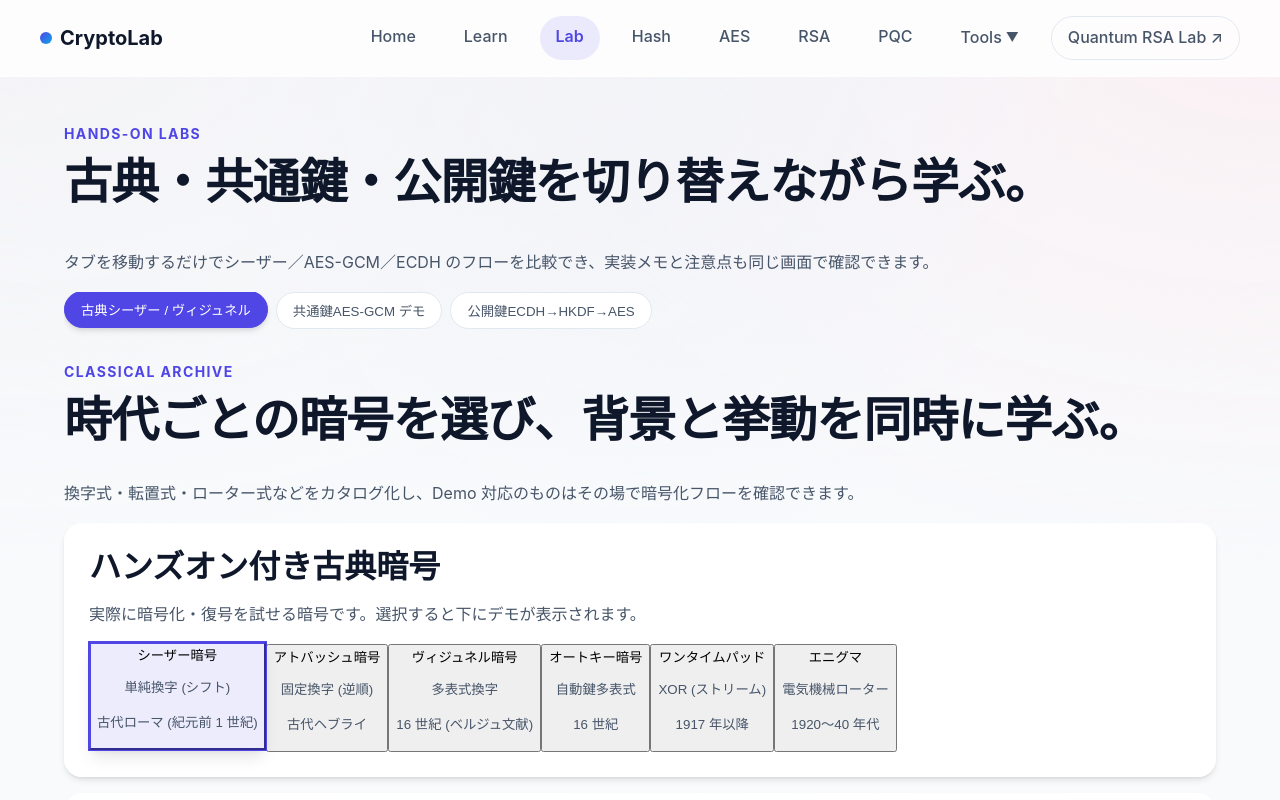
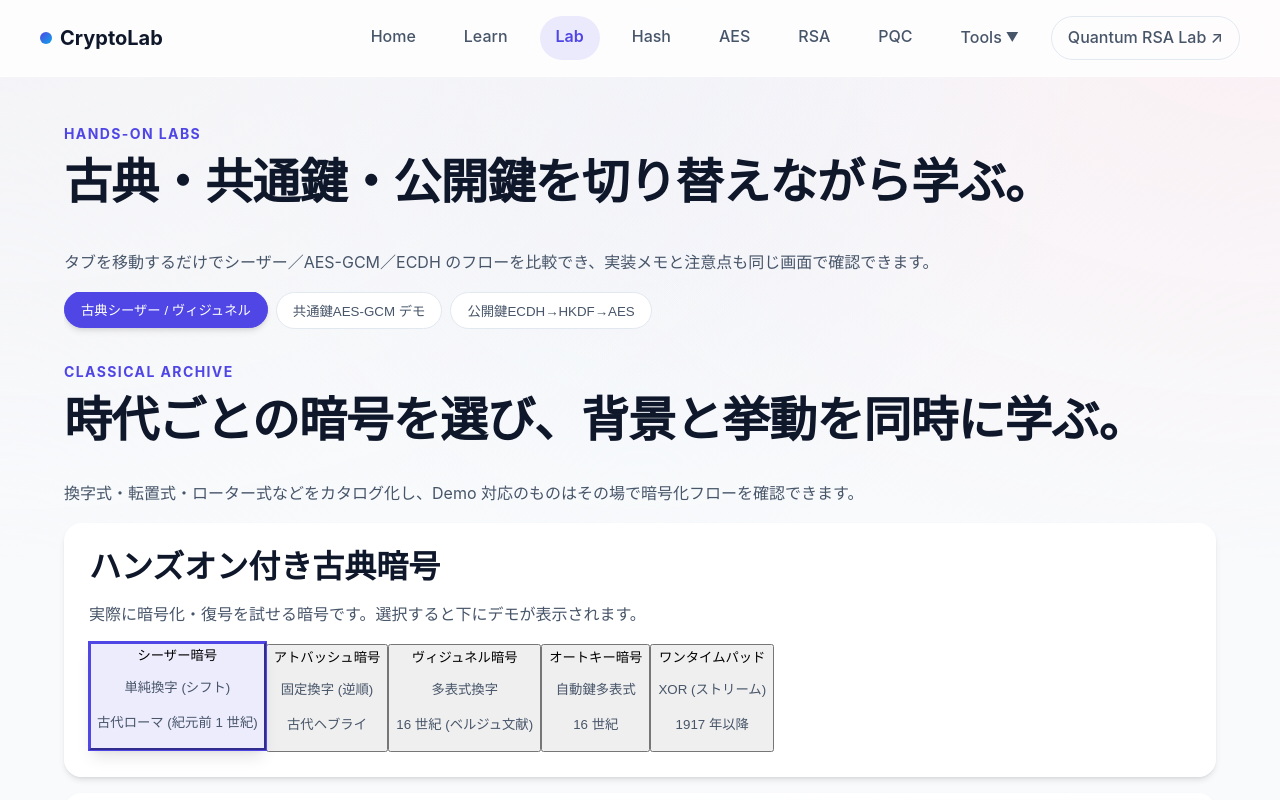
Before and after one commit to kaminuma/cryptoLab, a React (Vite) app: page /labs in a window 1280 px wide. Shown: the top 800 px of the page. Built offline with nearby package versions, Linux system fonts and the light colour scheme.

Commit message:
refactor: remove Enigma references from analytics branch
- src/data/classical.ts から Enigma 定義を削除
- src/pages/Classical.tsx から Enigma シミュレータリンクセクションを削除
- 完全にGA4専用ブランチに

```diff
--- a/src/data/classical.ts
+++ b/src/data/classical.ts
@@ -8,14 +8,13 @@ export type ClassicalCipher = {
   | 'playfair'
   | 'hill'
   | 'otp'
-  | 'enigma'
   name: string
   era: string
   type: string
   description: string
   algorithm: string
   highlights: string[]
-  interactive?: 'caesar' | 'vigenere' | 'atbash' | 'autokey' | 'otp' | 'enigma'
+  interactive?: 'caesar' | 'vigenere' | 'atbash' | 'autokey' | 'otp'
   references?: Array<{ label: string; url: string }>
 }
 
@@ -110,17 +109,5 @@ export const classicalCiphers: ClassicalCipher[] = [
       { label: 'One-time pad - Wikipedia', url: 'https://en.wikipedia.org/wiki/One-time_pad' },
     ],
   },
-  {
-    id: 'enigma',
-    name: 'エニグマ',
-    era: '1920〜40 年代',
-    type: '電気機械ローター',
-    description: 'ローター・反射板・プラグボードで多段換字を行う機械式暗号。第二次世界大戦で著名。',
-    algorithm: '複数の回転ローター（円盤）と反射板、プラグボードを組み合わせた電気機械式暗号機。各ローターは26個の接点を持ち、内部配線で入出力を置換する。キーを押すと電流がプラグボード→ローター群→反射板→逆順にローター群→プラグボードと通過し、対応するランプが点灯。キー入力ごとに右端ローターが1ステップ回転し（オドメーター式に桁上がりも）、置換パターンが変化する。反射板により暗号化と復号が同一操作となるが、同時に「文字が自分自身に暗号化されない」という構造的弱点が生まれた。初期設定（ローター順序・位置・プラグボード配線）が鍵となる。ブレッチリーパークの Alan Turing らが Bombe マシンで解読に成功し、連合国の勝利に貢献した。',
-    highlights: ['同じ文字が自分自身にマップされない構造', 'ローター設定＋日替わりキー', 'ブレッチリーパークの解読で有名'],
-    interactive: 'enigma',
-    references: [
-      { label: 'Bletchley Park archives', url: 'https://bletchleypark.org.uk/' },
-    ],
-  },
+
 ]
--- a/src/pages/Classical.tsx
+++ b/src/pages/Classical.tsx
@@ -1,5 +1,4 @@
 import { useEffect, useMemo, useRef, useState } from 'react'
-import { Link } from 'react-router-dom'
 import * as echarts from 'echarts'
 import { classicalCiphers } from '@/data/classical'
 import { caesarEncrypt, caesarDecrypt } from '@/lib/classical/caesar'
@@ -276,7 +275,7 @@ export default function ClassicalPage() {
           )}
         </section>
 
-        {interactiveType && interactiveType !== 'enigma' && (
+        {interactiveType && (
           <>
             <section className="card" style={{ marginBottom: 'var(--spacing-lg)' }}>
               <div className="card-header">
@@ -441,30 +440,7 @@ export default function ClassicalPage() {
           </>
         )}
 
-        {interactiveType === 'enigma' && (
-          <section className="card" style={{ marginBottom: 'var(--spacing-lg)', textAlign: 'center', padding: '3rem' }}>
-            <h3 style={{ fontSize: '1.5rem', marginBottom: '1rem' }}>エニグマ シミュレータ</h3>
-            <p style={{ marginBottom: '2rem', color: 'var(--color-text-muted)' }}>
-              実機に近い操作感でエニグマ（I, M3, M4, Commercial, G, T）を体験できる<br />
-              高忠実度シミュレータを用意しました。
-            </p>
-            <Link
-              to="/enigma"
-              className="primary"
-              style={{
-                display: 'inline-block',
-                textDecoration: 'none',
-                padding: '1rem 2rem',
-                fontSize: '1.2rem',
-                borderRadius: '8px',
-                background: 'var(--color-primary)',
-                color: '#fff'
-              }}
-            >
-              シミュレータを起動する
-            </Link>
-          </section>
-        )}
+
       </div>
 
       <section className="card caution">
```
